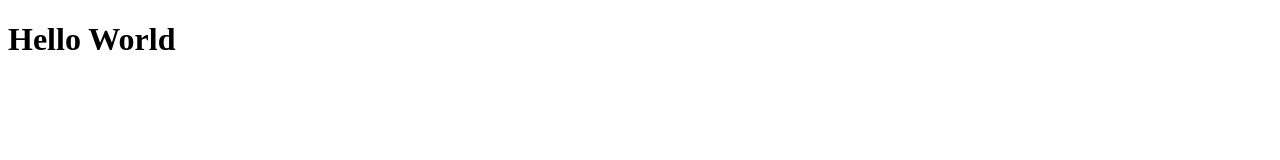
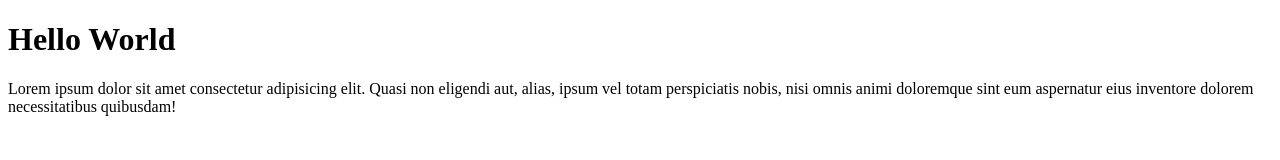
Before and after one commit to kazekageyoga/git-test, a plain HTML site: page index.html in a window 1280 px wide. Drawn offline with Linux system fonts and the light colour scheme.

Commit message:
menambah paragraf

```diff
--- a/index.html
+++ b/index.html
@@ -7,5 +7,6 @@
 </head>
 <body>
     <h1>Hello World</h1>
+    <p>Lorem ipsum dolor sit amet consectetur adipisicing elit. Quasi non eligendi aut, alias, ipsum vel totam perspiciatis nobis, nisi omnis animi doloremque sint eum aspernatur eius inventore dolorem necessitatibus quibusdam!</p>
 </body>
 </html>
```
